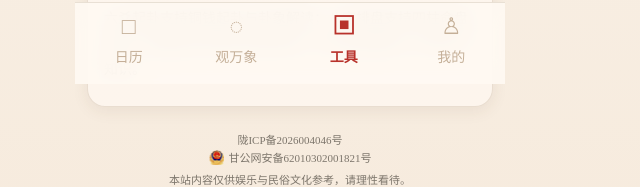
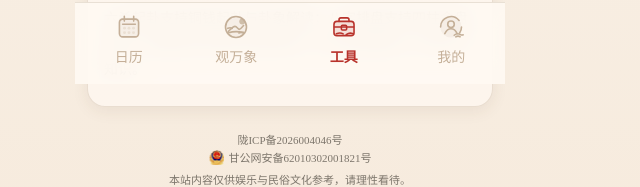
Before and after one commit to mpsuo2008cn/xuanshu-site, a plain HTML site: page tools/index.html in a window 1280 px wide. Shown: the part 716-903 px from the top of the page, 350-990 px from the left. Drawn offline with Linux system fonts and the light colour scheme.

Commit message:
Match tools page bottom navigation icons

```diff
--- a/tools/index.html
+++ b/tools/index.html
@@ -216,7 +216,7 @@
       backdrop-filter: blur(12px);
       padding-bottom: 10px;
     }
-    .nav-link {
+    .nav-btn {
       display: grid;
       place-items: center;
       align-content: center;
@@ -224,20 +224,25 @@
       color: #9b7b58;
       font-size: 14px;
       opacity: .58;
+      text-decoration: none;
     }
-    .nav-link.active {
+    .nav-btn.active {
       color: var(--red);
       font-weight: 700;
       opacity: 1;
     }
-    .nav-mark {
+    .nav-ico {
       width: 30px;
       height: 30px;
       display: grid;
       place-items: center;
-      font-size: 23px;
-      line-height: 1;
+      position: relative;
+      color: currentColor;
     }
+    .nav-ico svg { width: 30px; height: 30px; stroke: currentColor; fill: none; stroke-width: 1.7; stroke-linecap: round; stroke-linejoin: round; }
+    .nav-ico .soft-fill { fill: currentColor; stroke: none; opacity: .12; }
+    .nav-ico .deep-fill { fill: currentColor; stroke: none; opacity: .24; }
+    .nav-ico .sun-fill { fill: currentColor; stroke: none; opacity: .78; }
     @media (max-height: 760px) {
       .tools-hero { min-height: 58px; padding-top: 8px; }
       .tool-grid { gap: 10px; }
@@ -304,10 +309,10 @@
   </main>
 
   <nav class="bottom-nav" aria-label="底部导航">
-    <a class="nav-link" href="/"><span class="nav-mark" aria-hidden="true">□</span><span>日历</span></a>
-    <a class="nav-link" href="/?page=discover"><span class="nav-mark" aria-hidden="true">◌</span><span>观万象</span></a>
-    <a class="nav-link active" href="/tools/"><span class="nav-mark" aria-hidden="true">▣</span><span>工具</span></a>
-    <a class="nav-link" href="/?page=mine"><span class="nav-mark" aria-hidden="true">♙</span><span>我的</span></a>
+    <a class="nav-btn" href="/"><span class="nav-ico"><svg viewBox="0 0 32 32" aria-hidden="true"><rect class="soft-fill" x="4.8" y="6.2" width="22.4" height="21.2" rx="4.2"/><rect x="5.8" y="7.6" width="20.4" height="18.9" rx="3.6"/><path d="M11 4.6v5.1M21 4.6v5.1M9.2 13.1h13.6"/><circle class="deep-fill" cx="11.2" cy="17.2" r="1.55"/><circle class="deep-fill" cx="16" cy="17.2" r="1.55"/><circle class="deep-fill" cx="20.8" cy="17.2" r="1.55"/><circle class="deep-fill" cx="11.2" cy="22" r="1.55"/><circle class="deep-fill" cx="16" cy="22" r="1.55"/><circle class="deep-fill" cx="20.8" cy="22" r="1.55"/></svg></span><span>日历</span></a>
+    <a class="nav-btn" href="/?page=discover"><span class="nav-ico"><svg viewBox="0 0 32 32" aria-hidden="true"><circle class="soft-fill" cx="16" cy="16" r="11.2"/><circle cx="16" cy="16" r="11.2"/><path d="M7.8 20.7c2.5-2.4 4.8-5.4 7.1-5.4 2.1 0 3.1 3.2 4.7 3.2 1.2 0 2.2-1.5 4.5-4.1"/><path d="M8.2 22.1c4.2-1.4 9.1-1.6 15.7-.4"/><circle class="sun-fill" cx="22.7" cy="10.1" r="3.2"/><path d="M7.2 17.4c1.9-.8 3.4-.8 4.7 0M19 22.4c1.9-.9 3.5-.8 5 .2"/></svg></span><span>观万象</span></a>
+    <a class="nav-btn active" href="/tools/"><span class="nav-ico"><svg viewBox="0 0 32 32" aria-hidden="true"><rect class="soft-fill" x="5.3" y="10" width="21.4" height="15.2" rx="3.2"/><path d="M10.7 10V8.3c0-1.1.9-2 2-2h6.6c1.1 0 2 .9 2 2V10"/><rect x="5.3" y="10" width="21.4" height="15.2" rx="3.2"/><path d="M5.8 16h20.4"/><rect x="13.2" y="14.1" width="5.6" height="5.1" rx="1.1"/><path d="M7.8 23.2c3.3-1.2 5.2-1.1 7.3.2M18.4 24.2c2.3-1.8 4.2-2.2 6.7-1.2"/></svg></span><span>工具</span></a>
+    <a class="nav-btn" href="/?page=mine"><span class="nav-ico"><svg viewBox="0 0 32 32" aria-hidden="true"><circle class="soft-fill" cx="16" cy="16" r="11.3"/><path d="M27.2 16c0 2.4-.7 4.6-2 6.4"/><path d="M4.9 16A11.1 11.1 0 0 1 24.6 9"/><circle cx="16" cy="13.1" r="3.5"/><path d="M9.4 23c1.7-3.5 4.1-5.1 6.6-5.1s4.9 1.6 6.6 5.1"/><path d="M19.4 24.8c2.2-2 4.1-2.2 6.7-.7 1 .6 1.9.7 2.9.2"/><path d="M21.1 26.5c1.6-1 3-1 4.6-.1"/></svg></span><span>我的</span></a>
   </nav>
 
   <script>
```
